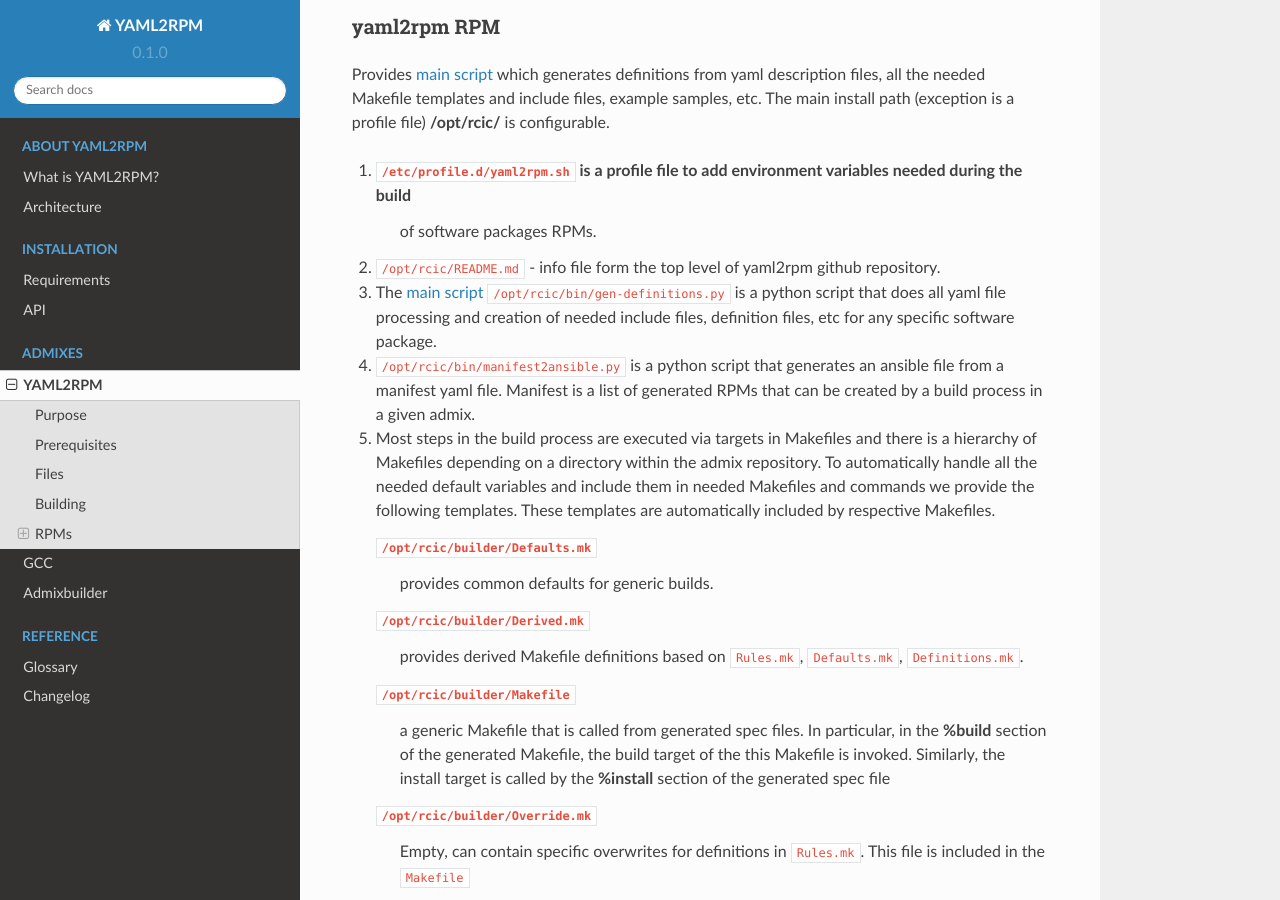
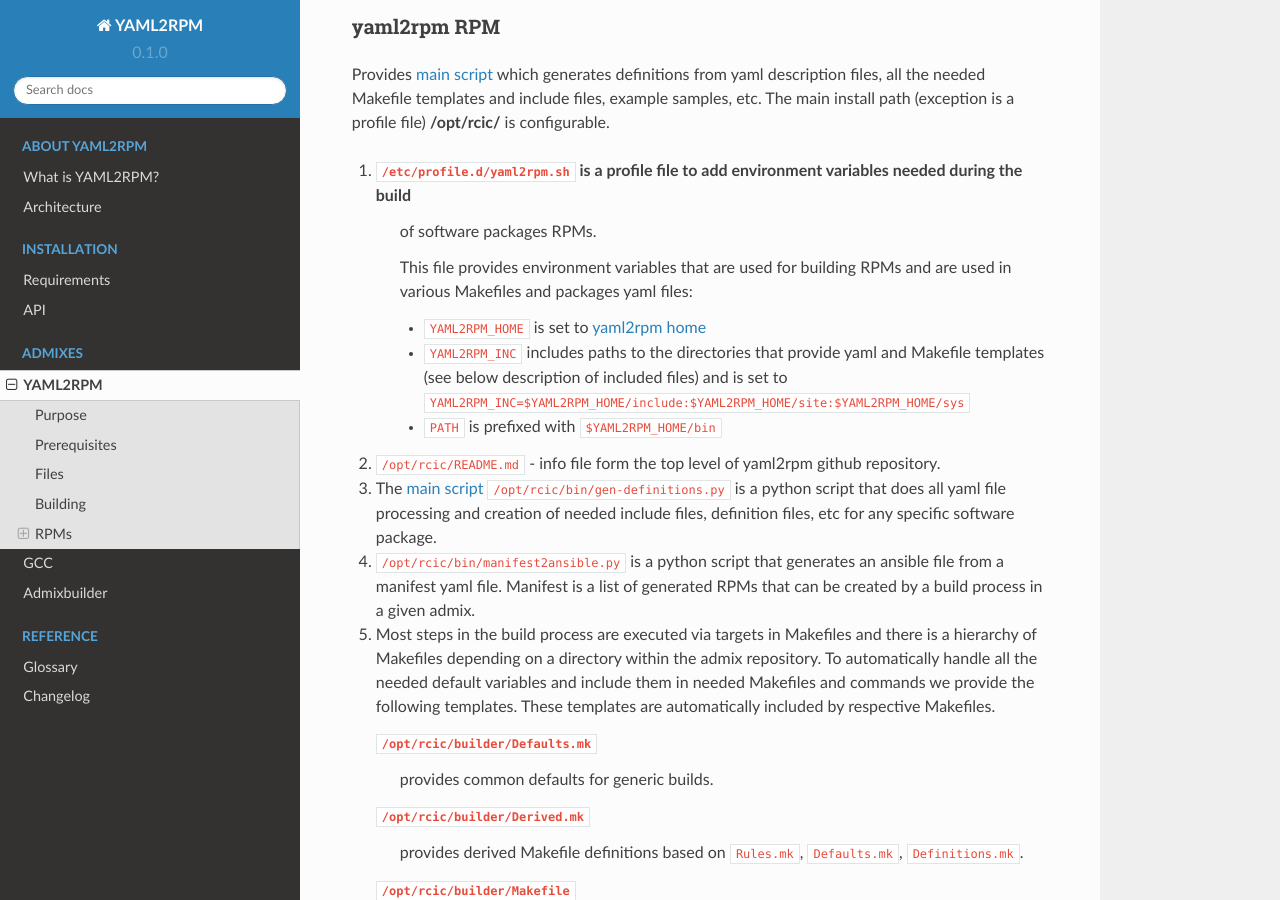
Before and after one commit to RCIC-UCI-Public/yaml2rpm-docs, a Sphinx documentation site: the page built from docs/source/admixes/yaml2rpm.rst, in a window 1280 px wide and 900 px high, scrolled down 4388 px. Built offline with Sphinx 7.4.7 and the Read the Docs theme 2.0.0, drawn with Linux system fonts in a browser that asks for light colours.

Commit message:
explain environment variables for installed profile

```diff
--- a/docs/source/admixes/yaml2rpm.rst
+++ b/docs/source/admixes/yaml2rpm.rst
@@ -218,6 +218,19 @@ example samples, etc.   The main install path (exception is a profile file)
 
 1. ``/etc/profile.d/yaml2rpm.sh`` is  a profile file to add environment variables needed during the build
     of software packages RPMs.
+
+    This file provides environment variables that are used for building RPMs
+    and are used in various Makefiles and packages yaml files:
+
+    - ``YAML2RPM_HOME`` is set to :term:`yaml2rpm home`
+
+    -  ``YAML2RPM_INC`` includes paths to the directories that
+       provide yaml and Makefile templates (see below description of included
+       files) and is set to
+       ``YAML2RPM_INC=$YAML2RPM_HOME/include:$YAML2RPM_HOME/site:$YAML2RPM_HOME/sys``
+
+    - ``PATH`` is prefixed  with ``$YAML2RPM_HOME/bin``
+
 2. ``/opt/rcic/README.md`` - info file form the top level of yaml2rpm github repository.
 
 3. The :term:`main script` ``/opt/rcic/bin/gen-definitions.py``
```
